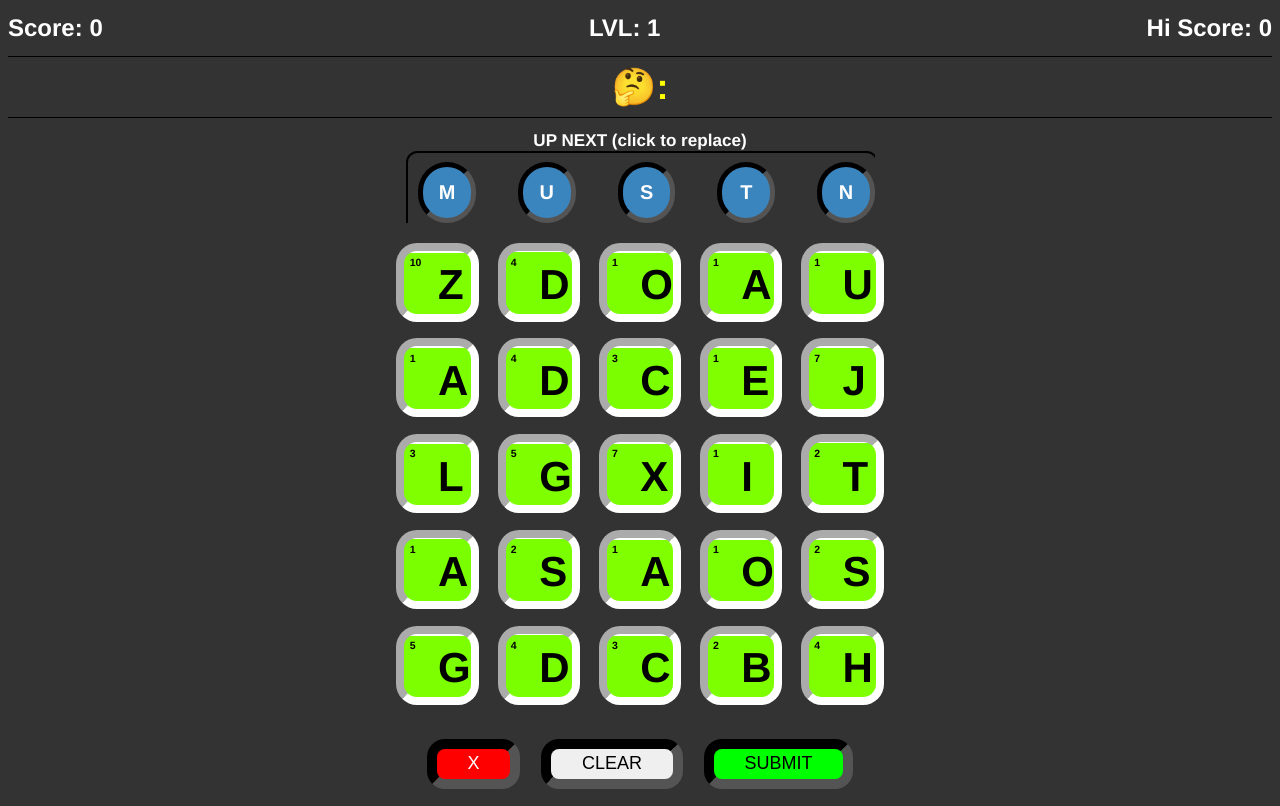
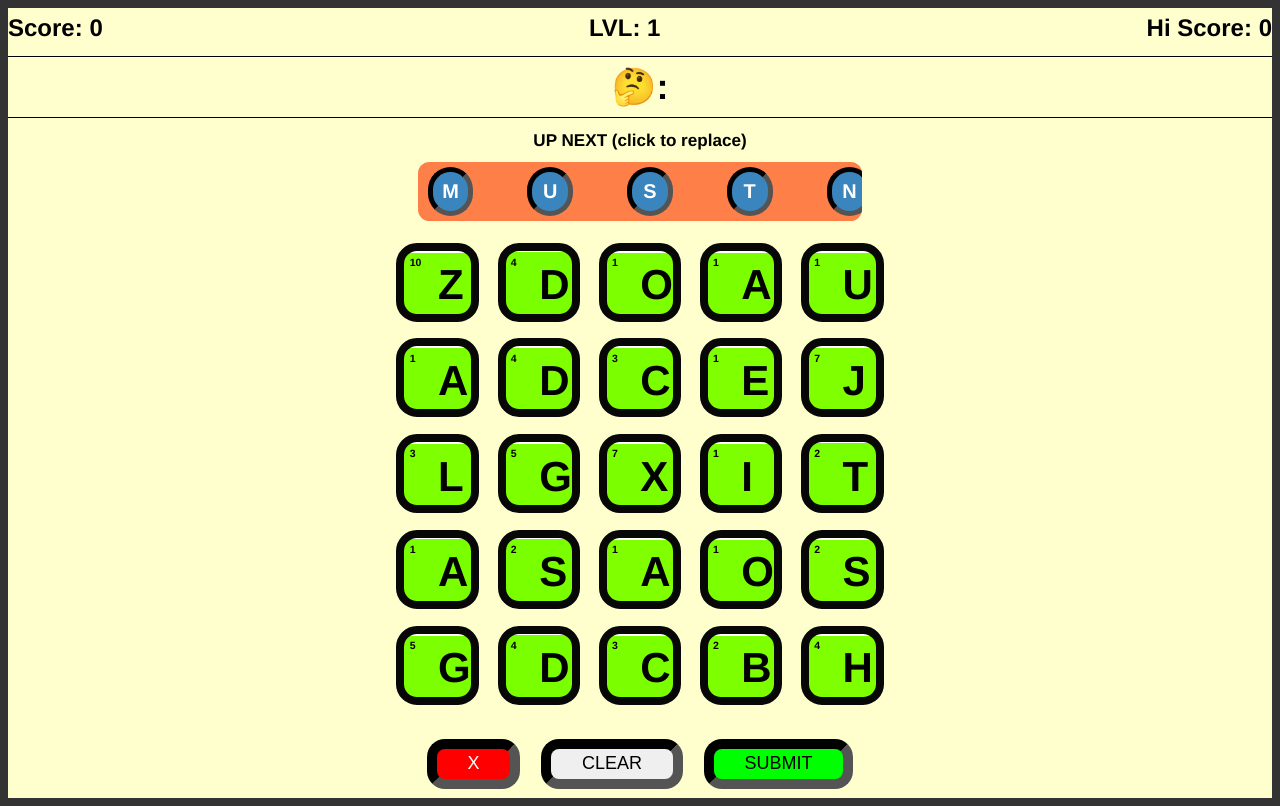
Before and after one commit to noellastrella/word-grid-game, a website: page index.html in a window 1280 px wide. Drawn offline with Linux system fonts and the light colour scheme.

Commit message:
Micah resdesign

```diff
--- a/css/main.scss
+++ b/css/main.scss
@@ -1,13 +1,15 @@
 html{
     font-size: 12px;
+    //font-family: 'Franklin Gothic Medium', 'Arial Narrow', Arial, sans-serif;
     font-family: 'Franklin Gothic Medium', 'Arial Narrow', Arial, sans-serif;
     font-weight: 700;
     background-color: #333;
-    color:#FFF
+    color:#000
 }
 
 main{
     text-align: center;
+    background-color: #ffffcd;
 }
 
 #error{
@@ -20,7 +22,6 @@ main{
     pointer-events: none;
     opacity: .1;
     transform: perspective(500px) translate3d(0px, 0, -100px);
-
 }
 
 #game-grid{
@@ -39,15 +40,13 @@ main{
 
     width: 40%;
     max-width: 800px;
-    border: 0px  black inset;
+    border: 0px  rgb(11, 11, 11) inset;
 
     display: flex;
     flex-direction: row;
     flex-wrap: wrap;
 
     justify-content: space-around;
-
-
 }
 
 #score-container{
@@ -80,6 +79,7 @@ main{
     padding: .25em 0px;
     border-bottom: #000 1px solid;
     margin: 0px;
+    color: #000;
 }
 
 .tile-container .tile{
@@ -101,7 +101,7 @@ main{
 }
 
 .tile{
-    border: .2em inset white;
+    border: .2em solid rgb(7, 7, 7);
 
     overflow: hidden;
     padding: 0px;
@@ -175,7 +175,6 @@ button{
     }
 
     &#reset{
-
         background-color: #F00;
         color: #FFF;
 
@@ -216,7 +215,6 @@ button{
     position: absolute;
     height: 100%;
     width: 100%;
-
 
     top: 0;
     text-align: center;
@@ -295,15 +293,15 @@ button{
     #upcoming {
         font-size: 1em;
         padding: 0;
-        width: 100%;
-        height: 100%;
+        //width: 100%;
+        height: 5.2em;
         position: relative;
-        -webkit-transition: all 1s;
-        transition: all 1s;
+        overflow: hidden;
 
         border-radius: 1em;
-        border: 2px double black;
-        margin: 0;
+        //border: 2px solid black;
+        background-color: rgb(255, 127, 72);
+        margin: 1em;
 
         li{
             user-select: none;
@@ -316,12 +314,12 @@ button{
             list-style: none;
             display: inline;
             border: 5px inset #000;
-            padding: .7em;
+            padding: .4em;
             position: absolute;
             background-color: rgb(59, 133, 190);
 
             left: 0em;
-            top: .5em;
+            top: .25em;
 
             &:active{
                 transition: all .1s;
@@ -368,7 +366,6 @@ button{
     opacity: .4;
     border-radius: 1em;
 
-
     &.show{
         opacity: 1;
         top: 50vh;
```
Also changed, not shown: css/main.css, 1 other file.
